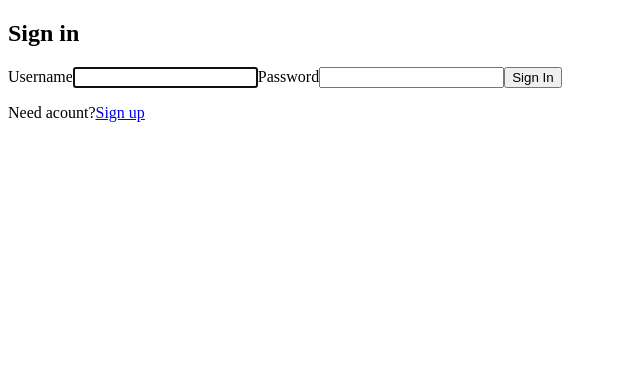
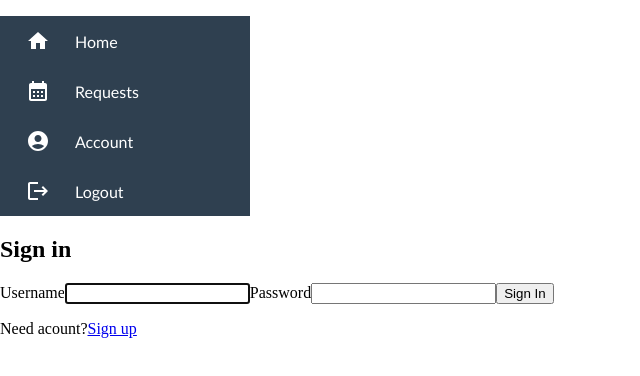
Before and after one commit to AleksaStarcevic/Reservation-System-Frontend, a React (Create React App) app: page / in a window 1280 px wide. Shown: the top 376 px of the page, without its empty margins (0-640 px from the left). Built offline with nearby package versions, Linux system fonts and the light colour scheme; the HTML template or start-up script is replaced by a standard one.

Commit message:
Dodat Sidebar i deo za prihvatanje termina

```diff
--- a/package.json
+++ b/package.json
@@ -5,6 +5,8 @@
   "dependencies": {
     "@emotion/react": "^11.10.0",
     "@emotion/styled": "^11.10.0",
+    "@material-ui/icons": "^4.11.3",
+    "@mui/icons-material": "^5.8.4",
     "@mui/material": "^5.9.3",
     "@mui/x-data-grid": "^5.15.1",
     "@testing-library/jest-dom": "^5.16.4",
--- /dev/null
+++ b/src/AccountPage.js
@@ -0,0 +1,12 @@
+import React, { useContext, useEffect, useState } from "react";
+import AuthContext from "./context/AuthProvider";
+import axios from "./api/axios";
+
+function AccountPage() {
+	const { auth } = useContext(AuthContext);
+
+	console.log(auth);
+	return <div>AccountPage</div>;
+}
+
+export default AccountPage;
--- a/src/App.css
+++ b/src/App.css
@@ -1,3 +1,74 @@
+ /* .App {
+    width: 100vw;
+    height: 100vh;
+} */
+
+body {
+    margin: 0;
+    padding: 0;
+    width: 100vw;
+        height: 100vh;
+}
+
+
+.Sidebar {
+    height: 100%;
+    width: 250px;
+    background-color: #2F4050;
+
+}
+
+.SidebarList {
+    height: auto;
+    padding: 0;
+    width: 100%;
+}
+
+.SidebarList .row {
+    width: 100%;
+    height: 50px;
+    list-style-type: none;
+    margin: 0%;
+    display: flex;
+    flex-direction: row;
+    color: white;
+    justify-content: center;
+    align-items: center;
+    font-family: 'Trebuchet MS', 'Lucida Sans Unicode', 'Lucida Grande', 'Lucida Sans', Arial, sans-serif;
+}
+
+.row #icon {
+    flex: 30%;
+    display: grid;
+    place-items: center;
+}
+
+.row #title {
+    flex: 70%;
+}
+
+.SidebarList .row:hover {
+    cursor: pointer;
+    background-color: #293846;
+}
+
+/* .SidebarList #active {
+    background-color: #293846;
+    justify-content: center;
+    background-color: lightblue;
+
+} */
+
+
+
+
+
+
+
+
+
+
+
 .laga,.aa, .react-datepicker__input-container {
     display: flex;
     flex-direction: column;
@@ -31,3 +102,109 @@
 .dugmad {
     margin-bottom: 6px;
 }
+
+/* Requests */
+.resside{
+    display: flex;
+}
+.container {
+    padding: 40px 20px 20px 20px;
+    width: 80%;
+    margin: auto;
+    flex-wrap: wrap;
+    display: flex;
+    justify-content: space-between;
+    justify-content: center;
+    flex-wrap: wrap;
+}
+
+.card_item {
+    padding: 15px 30px;
+    width: 24%;
+    text-align: center;
+}
+
+.container .card_item:hover {
+    transform: scale(1.02);
+    transition: transform .3s;
+    cursor: pointer;
+}
+
+.container .card_inner {
+    background: rgba(253, 253, 253, 0.808);
+    border-radius: 10px;
+    padding: 35px 20px;
+    min-width: 225px;
+    min-height: 315px;
+    max-height: 370px;
+    width: 100%;
+    box-shadow: 5px 5px 10px 2px rgba(95, 95, 95, 0.24);
+}
+
+.container .card_item img {
+    width: 120px;
+    height: 120px;
+    margin-bottom: 10px;
+    border-radius: 50%;
+    align-items: center;
+    transition: transform .2s;
+}
+
+.container .card_item .userName {
+    color: #203150;
+    font-weight: 600;
+    font-size: 20px;
+    white-space: nowrap;
+    overflow: hidden;
+    text-overflow: ellipsis;
+}
+
+.container .card_item .userUrl {
+    font-size: 12px;
+    font-weight: 100;
+    margin: 5px 0 10px;
+    word-wrap: break-word;
+    color: #888B9E;
+    text-overflow: ellipsis;
+    white-space: nowrap;
+}
+
+.container .card_item .gitDetail {
+    font-size: 14px;
+    line-height: 24px;
+    color: #7b8ca0;
+    display: flex;
+    flex-direction: column;
+}
+
+.detail-box {
+    display: flex;
+    align-items: center;
+    justify-content: center;
+}
+
+.detail-box span {
+    margin: 2px;
+    padding: 2px 10px;
+    /* border: 2px solid #c7e6fa; */
+    background-color: #f0ebfa;
+    border-radius: 50px;
+    font-size: 10px;
+    font-weight: 600;
+    color: #788697;
+}
+.linkSee{
+    text-decoration: none;
+}
+.seeMore {
+    margin: 10px auto;
+    width: 100px;
+    height: 35px;
+    background: hsl(245, 44%, 65%);
+    color: #fff;
+    border: none;
+    border-radius: 10px;
+    font-weight: 600;
+    cursor: pointer;
+    box-shadow: 0 10px 10px hsl(225, 100%, 94%);
+}
--- a/src/App.js
+++ b/src/App.js
@@ -1,19 +1,27 @@
 import Login from "./Login";
 import MainPage from "./MainPage";
-import { BrowserRouter as Router, Routes, Route } from "react-router-dom";
+import { Routes, Route } from "react-router-dom";
 import ErrorPage from "./ErrorPage";
 import SignUp from "./SignUp";
-
+import Sidebar from "./components/Sidebar";
+import ReservationsPage from "./ReservationsPage";
+import AccountPage from "./AccountPage";
+import RequestsByUserPage from "./components/RequestsByUserPage";
 function App() {
 	return (
-		<Router>
+		<>
+			<Sidebar></Sidebar>
 			<Routes>
 				<Route path="/signup" element={<SignUp />} />
 				<Route path="/" element={<Login />} />
 				<Route path="/main" element={<MainPage />} />
+				<Route path="/user/reservations" element={<ReservationsPage />} />
+
+				<Route path="/account" element={<AccountPage />} />
+				<Route path="/user/reservations/pending/:id" element={<RequestsByUserPage />} />
 				<Route path="*" element={<ErrorPage />} />
 			</Routes>
-		</Router>
+		</>
 	);
 }
 
--- /dev/null
+++ b/src/ReservationsPage.js
@@ -0,0 +1,66 @@
+import React, { useContext, useEffect, useState } from "react";
+import AuthContext from "./context/AuthProvider";
+import axios from "./api/axios";
+import { useNavigate, Link } from "react-router-dom";
+
+function ReservationsPage() {
+	const { auth } = useContext(AuthContext);
+	const [users, setUsers] = useState([]);
+
+	useEffect(() => {
+		const fetchPendingAppointmentsForUser = async () => {
+			try {
+				let response = await axios.get(`user/appointments-requested`, {
+					responseType: "json",
+					headers: { Authorization: `Bearer ${auth.token}` },
+				});
+
+				// console.log(response.data);
+
+				// let objurl = null;
+				// const blob = response.data[0].image;
+
+				// objurl = URL.createObjectURL(blob);
+
+				setUsers(response.data);
+			} catch (err) {
+				console.log(err);
+			}
+		};
+
+		fetchPendingAppointmentsForUser();
+	}, []);
+
+	console.log(users);
+
+	return (
+		<div className="container">
+			{users.map(el => {
+				return (
+					<div className="card_item" key={el.id}>
+						<div className="card_inner">
+							{console.log(el.image)}
+							<img src={el.image} alt="" />
+							<div className="userName">{`${el.firstName} ${el.lastName}`}</div>
+							<div className="userUrl">{el.type}</div>
+							<div className="detail-box">
+								<div className="gitDetail">
+									<span>Requests</span>
+									{el.number_of_requests}
+								</div>
+							</div>
+							<button className="seeMore">
+								{" "}
+								<Link className="linkSee" to={`/user/reservations/pending/${el.id}`}>
+									See More
+								</Link>
+							</button>
+						</div>
+					</div>
+				);
+			})}
+		</div>
+	);
+}
+
+export default ReservationsPage;
--- a/src/components/DataTable.js
+++ b/src/components/DataTable.js
@@ -6,7 +6,12 @@ import TableContainer from "@mui/material/TableContainer";
 import TableHead from "@mui/material/TableHead";
 import TableRow from "@mui/material/TableRow";
 import Paper from "@mui/material/Paper";
-import { Checkbox } from "@mui/material";
+import { Checkbox, FormControlLabel } from "@mui/material";
+import Radio from "@mui/material/Radio";
+import RadioGroup from "@mui/material/RadioGroup";
+
+import FormControl from "@mui/material/FormControl";
+
 export default function DataTable(props) {
 	const { rows, setNewFormEvent, newFormEvent } = props;
 
@@ -23,10 +28,23 @@ export default function DataTable(props) {
 					</TableRow>
 				</TableHead>
 				<TableBody>
+					{/* {!rows.length && */}
 					{rows.map(row => (
 						<TableRow key={row.id} sx={{ "&:last-child td, &:last-child th": { border: 0 } }}>
 							<TableCell>
-								<Checkbox
+								{/* <Checkbox
+									checked={newFormEvent.classroom.id === row.id ? true : false}
+									onChange={e => {
+										// setSelected({ id: row.id, selected: e.target.checked });
+										setNewFormEvent({
+											...newFormEvent,
+											classroom: { id: row.id, name: row.name, selected: e.target.checked },
+										});
+									}}
+								/> */}
+
+								<Radio
+									checked={newFormEvent.classroom.id === row.id ? true : false}
 									onChange={e => {
 										// setSelected({ id: row.id, selected: e.target.checked });
 										setNewFormEvent({
--- /dev/null
+++ b/src/components/RequestsByUserPage.js
@@ -0,0 +1,28 @@
+import React, { useContext, useEffect, useState } from "react";
+import { useParams } from "react-router-dom";
+import AuthContext from "../context/AuthProvider";
+import axios from "../api/axios";
+
+function RequestsByUserPage() {
+	const { id } = useParams();
+	const { auth } = useContext(AuthContext);
+
+	useEffect(() => {
+		const fetchPendingAppointmentsForUser = async () => {
+			try {
+				let response = await axios.get(`user/appointments/pending?id=${id}`, {
+					headers: { Authorization: `Bearer ${auth.token}` },
+				});
+
+				console.log(response.data);
+			} catch (err) {
+				console.log(err);
+			}
+		};
+
+		fetchPendingAppointmentsForUser();
+	}, []);
+	return <div>RequestsByUserPage - {id}</div>;
+}
+
+export default RequestsByUserPage;
--- /dev/null
+++ b/src/components/Sidebar.js
@@ -0,0 +1,25 @@
+import React from "react";
+import "../App.css";
+import { SidebarData } from "./SidebarData";
+import { useNavigate } from "react-router-dom";
+
+function Sidebar() {
+	let navigate = useNavigate();
+	return (
+		<div className="Sidebar">
+			<ul className="SidebarList">
+				{SidebarData.map((el, key) => {
+					return (
+						<li className="row" key={key} onClick={() => navigate(el.link)}>
+							{" "}
+							<div id="icon">{el.icon}</div>
+							<div id="title">{el.title}</div>
+						</li>
+					);
+				})}{" "}
+			</ul>
+		</div>
+	);
+}
+
+export default Sidebar;
--- /dev/null
+++ b/src/components/SidebarData.js
@@ -0,0 +1,28 @@
+import React from "react";
+import HomeIcon from "@mui/icons-material/Home";
+import CalendarMonthIcon from "@mui/icons-material/CalendarMonth";
+import AccountCircleIcon from "@mui/icons-material/AccountCircle";
+import { Link } from "react-router-dom";
+import LogoutIcon from "@mui/icons-material/Logout";
+export const SidebarData = [
+	{
+		title: "Home",
+		icon: <HomeIcon />,
+		link: "/main",
+	},
+	{
+		title: "Requests",
+		icon: <CalendarMonthIcon />,
+		link: "user/reservations",
+	},
+	{
+		title: "Account",
+		icon: <AccountCircleIcon />,
+		link: "/account",
+	},
+	{
+		title: "Logout",
+		icon: <LogoutIcon />,
+		link: "/logout",
+	},
+];
--- a/src/index.js
+++ b/src/index.js
@@ -3,10 +3,12 @@ import ReactDOM from "react-dom/client";
 
 import App from "./App";
 import { AuthProvider } from "./context/AuthProvider";
+import { BrowserRouter } from "react-router-dom";
 const root = ReactDOM.createRoot(document.getElementById("root"));
 root.render(
-    <AuthProvider>
-        <App />
-    </AuthProvider>
-
+	<AuthProvider>
+		<BrowserRouter>
+			<App />
+		</BrowserRouter>
+	</AuthProvider>
 );
```
Also changed, not shown: src/MainPage.js (+15 -3 lines), 1 other file (tests, documents, lock files or other folders).
